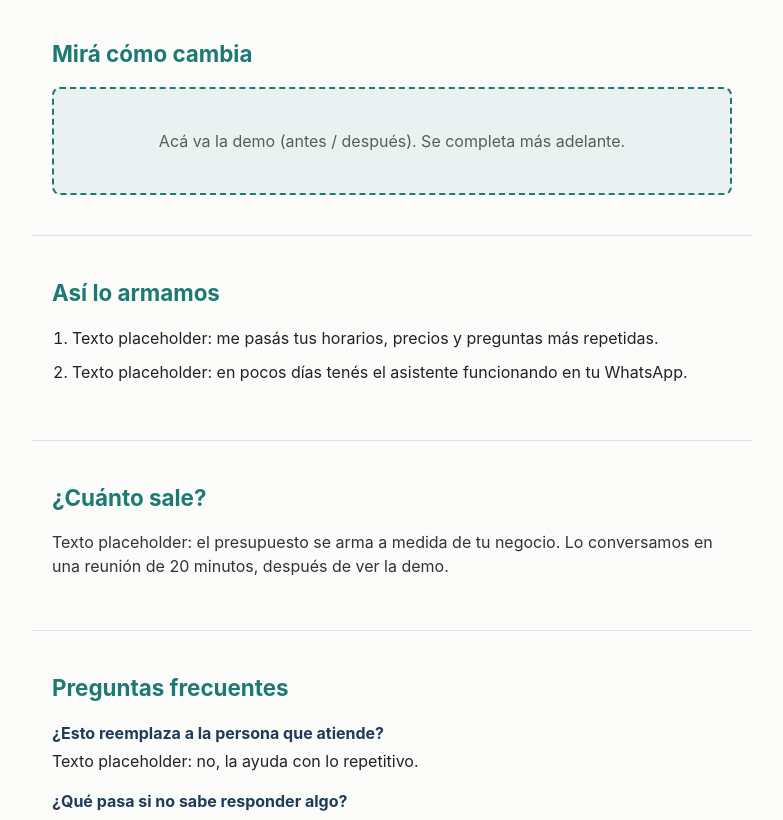
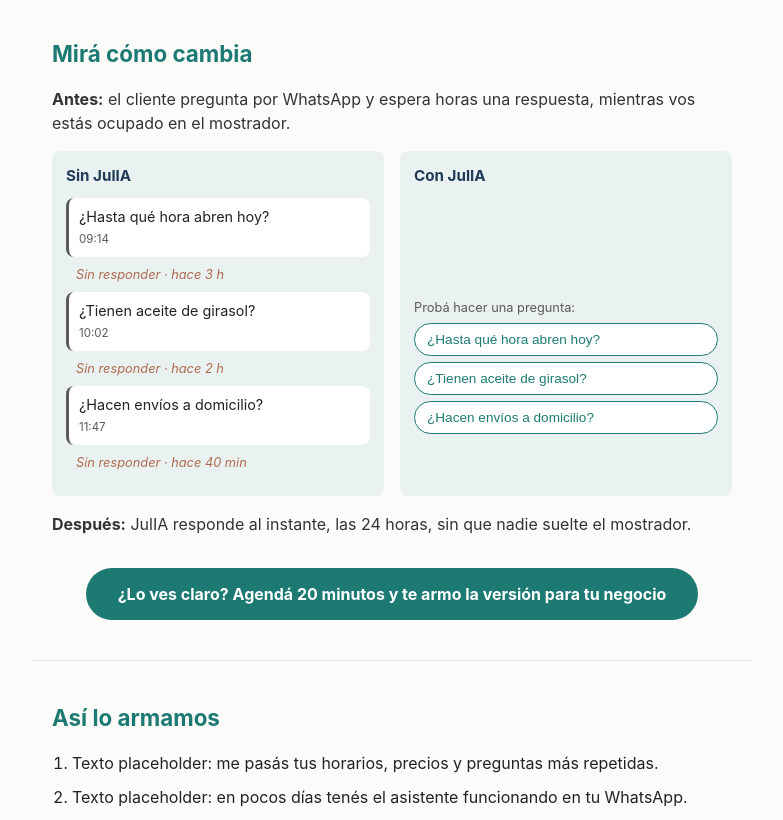
Before and after one commit to autoservicioaviger/portafolio, a plain HTML site: page index.html in a window 1280 px wide. Shown: the part 802-1622 px from the top of the page, without its empty margins (248-1031 px from the left). Drawn offline with Linux system fonts and the light colour scheme.

Commit message:
Refactor index.html with updated content and styles

```diff
--- a/index.html
+++ b/index.html
@@ -81,15 +81,83 @@
   .si-no ul { margin: 0; padding-left: 18px; }
   .si-no li { margin-bottom: 6px; font-size: 0.95rem; color: #333; }
 
-  /* ===== Caja de demo (placeholder, se completa después) ===== */
-  .demo-box {
+  /* ===== Demo interactiva (antes / después) ===== */
+  .demo-frase {
+    margin: 0 0 16px;
+    color: #333;
+  }
+  .demo-widget {
+    display: flex;
+    gap: 16px;
+    flex-wrap: wrap;
+    margin-bottom: 16px;
+  }
+  .demo-col {
+    flex: 1 1 260px;
     background: var(--light);
-    border: 2px dashed var(--teal);
     border-radius: 8px;
-    padding: 40px 16px;
-    text-align: center;
+    padding: 14px;
+  }
+  .demo-col h4 {
+    margin: 0 0 10px;
+    color: var(--navy);
+    font-size: 0.95rem;
+  }
+  .chat-log {
+    min-height: 90px;
+    margin-bottom: 10px;
+  }
+  .msg {
+    background: #fff;
+    border-radius: 8px;
+    padding: 8px 10px;
+    margin-bottom: 8px;
+    font-size: 0.9rem;
+    position: relative;
+  }
+  .msg.cliente { border-left: 3px solid var(--gray); }
+  .msg.bot { border-left: 3px solid var(--teal); background: #eafbf5; }
+  .msg.pendiente {
+    background: transparent;
+    color: #b06a4f;
+    font-style: italic;
+    font-size: 0.8rem;
+    padding: 0 0 0 10px;
+  }
+  .msg .hora {
+    display: block;
+    font-size: 0.72rem;
     color: var(--gray);
+    margin-top: 4px;
   }
+  .chips-label {
+    font-size: 0.8rem;
+    color: var(--gray);
+    margin: 0 0 6px;
+  }
+  .chips {
+    display: flex;
+    flex-direction: column;
+    gap: 6px;
+  }
+  .chip {
+    background: #fff;
+    border: 1px solid var(--teal);
+    color: var(--teal);
+    border-radius: 20px;
+    padding: 8px 12px;
+    font-size: 0.85rem;
+    cursor: pointer;
+    text-align: left;
+  }
+  .chip:hover { background: var(--teal); color: #fff; }
+  .chip:disabled {
+    opacity: 0.5;
+    cursor: default;
+    background: #fff;
+    color: var(--teal);
+  }
+  .demo-cta { text-align: center; }
 
   /* ===== Lista de pasos ===== */
   ol.pasos {
@@ -177,11 +245,40 @@
     </div>
   </section>
 
-  <!-- 4) Demo (antes y después) - hoy va vacía, se completa otro día -->
+  <!-- 4) Demo interactiva: WhatsApp caótico vs. WhatsApp con JulIA -->
   <section id="demo">
     <h2>Mirá cómo cambia</h2>
-    <div class="demo-box">
-      Acá va la demo (antes / después). Se completa más adelante.
+    <p class="demo-frase"><strong>Antes:</strong> el cliente pregunta por WhatsApp y espera horas una respuesta, mientras vos estás ocupado en el mostrador.</p>
+
+    <div class="demo-widget">
+      <div class="demo-col">
+        <h4>Sin JulIA</h4>
+        <div class="chat-log">
+          <div class="msg cliente">¿Hasta qué hora abren hoy?<span class="hora">09:14</span></div>
+          <div class="msg pendiente">Sin responder · hace 3 h</div>
+          <div class="msg cliente">¿Tienen aceite de girasol?<span class="hora">10:02</span></div>
+          <div class="msg pendiente">Sin responder · hace 2 h</div>
+          <div class="msg cliente">¿Hacen envíos a domicilio?<span class="hora">11:47</span></div>
+          <div class="msg pendiente">Sin responder · hace 40 min</div>
+        </div>
+      </div>
+
+      <div class="demo-col">
+        <h4>Con JulIA</h4>
+        <div class="chat-log" id="chatDespues"></div>
+        <p class="chips-label">Probá hacer una pregunta:</p>
+        <div class="chips">
+          <button type="button" class="chip" data-q="¿Hasta qué hora abren hoy?" data-a="¡Hola! Hoy atendemos de 8 a 21 hs, te esperamos.">¿Hasta qué hora abren hoy?</button>
+          <button type="button" class="chip" data-q="¿Tienen aceite de girasol?" data-a="Sí, tenemos aceite de girasol de 1,5 L a $2.450.">¿Tienen aceite de girasol?</button>
+          <button type="button" class="chip" data-q="¿Hacen envíos a domicilio?" data-a="Sí, hacemos envíos sin cargo en el barrio a partir de $10.000 de compra.">¿Hacen envíos a domicilio?</button>
+        </div>
+      </div>
+    </div>
+
+    <p class="demo-frase"><strong>Después:</strong> JulIA responde al instante, las 24 horas, sin que nadie suelte el mostrador.</p>
+
+    <div class="demo-cta">
+      <a href="#cta-final" class="btn-reunion">¿Lo ves claro? Agendá 20 minutos y te armo la versión para tu negocio</a>
     </div>
   </section>
 
@@ -214,7 +311,7 @@
   </section>
 
   <!-- 8) CTA final: botón para agendar reunión de 20 minutos -->
-  <div class="cta">
+  <div class="cta" id="cta-final">
     <h2>Charlemos 20 minutos</h2>
     <p>Te muestro la demo funcionando con un ejemplo parecido a tu negocio.</p>
     <!-- El link real del botón se agrega más adelante -->
@@ -225,5 +322,34 @@
     JulIA Soluciones con IA
   </footer>
 
+  <!-- JS de la demo: al hacer clic en una pregunta, aparece como mensaje del cliente
+       y medio segundo después aparece la respuesta automática, como si fuera al instante -->
+  <script>
+    document.querySelectorAll('.chip').forEach(function (boton) {
+      boton.addEventListener('click', function () {
+        var chat = document.getElementById('chatDespues');
+        var pregunta = boton.getAttribute('data-q');
+        var respuesta = boton.getAttribute('data-a');
+
+        var ahora = new Date();
+        var hora = ahora.getHours().toString().padStart(2, '0') + ':' + ahora.getMinutes().toString().padStart(2, '0');
+
+        var msgCliente = document.createElement('div');
+        msgCliente.className = 'msg cliente';
+        msgCliente.innerHTML = pregunta + '<span class="hora">' + hora + '</span>';
+        chat.appendChild(msgCliente);
+
+        boton.disabled = true;
+
+        setTimeout(function () {
+          var msgBot = document.createElement('div');
+          msgBot.className = 'msg bot';
+          msgBot.innerHTML = respuesta + '<span class="hora">al instante</span>';
+          chat.appendChild(msgBot);
+        }, 600);
+      });
+    });
+  </script>
+
 </body>
 </html>
```
